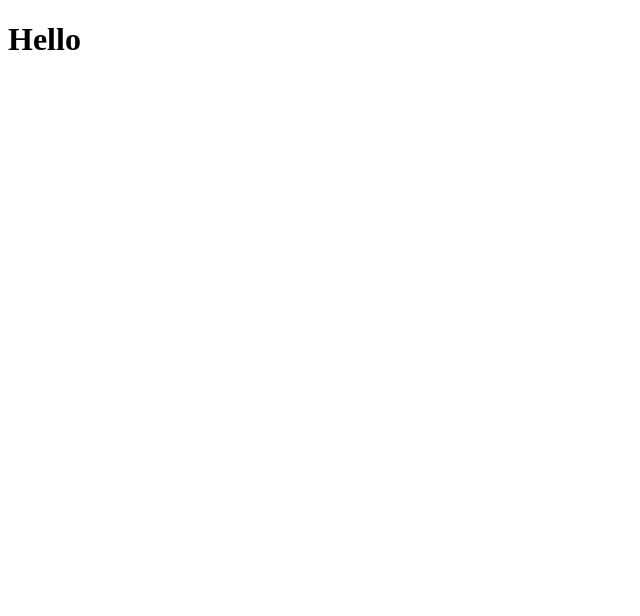
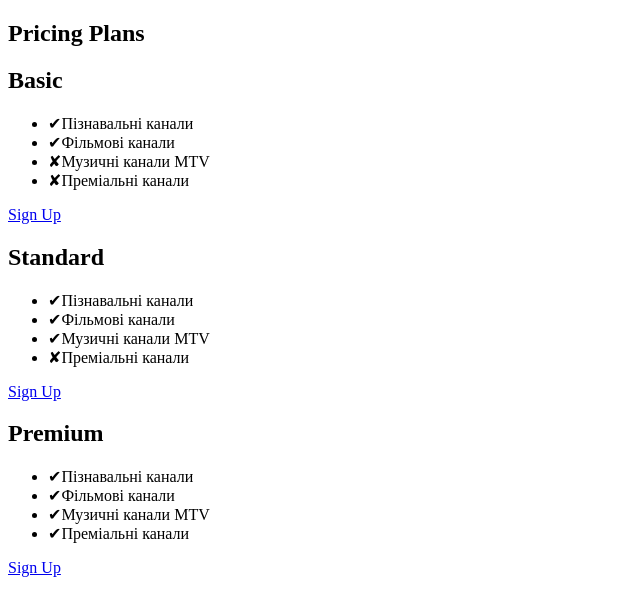
Before and after one commit to annak1104/annak1104-pricing_comparison_table, a plain HTML site: page src/index.html in a window 1280 px wide. Shown: the whole page, without its empty margins (0-640 px from the left). Drawn offline with Linux system fonts and the light colour scheme.

Commit message:
feat: add structure html cards

```diff
--- a/src/index.html
+++ b/src/index.html
@@ -4,10 +4,50 @@
   <meta charset="UTF-8">
   <meta name="viewport" content="width=device-width, initial-scale=1.0">
   <title>Pricing comparison table</title>
-  <link rel="stylesheet" href="./styles/style.css">
+  <link rel="stylesheet" href="styles/style.css">
   <script src="scripts/main.js" defer></script>
 </head>
 <body>
-  <h1>Hello</h1>
+  <section class="plan_container">
+    <h1 class="plan__header">Pricing Plans</h1>
+    <div class="plan__row">
+      <div class="card">
+        <h2 class="card__header">Basic</h2>
+        <p class="card__price" data-monthly="$9.99/month" data-yearly="$99.99/year"></p>
+        <ul class="card__list">
+          <li><span class="card__checkmark">✔</span>Пізнавальні канали</li>
+          <li><span class="card__checkmark">✔</span>Фільмові канали</li>
+          <li><span class="card__cross">✘</span>Музичні канали MTV</li>
+          <li><span class="card__cross">✘</span>Преміальні канали</li>
+        </ul>
+        <a href="#" class="card__btn">Sign Up</a>
+      </div>
+
+      <div class="card">
+        <h2 class="card__header">Standard</h2>
+        <p class="card__price" data-monthly="$9.99/month" data-yearly="$99.99/year"></p>
+        <ul class="card__list">
+          <li><span class="card__checkmark">✔</span>Пізнавальні канали</li>
+          <li><span class="card__checkmark">✔</span>Фільмові канали</li>
+          <li><span class="card__checkmark">✔</span>Музичні канали MTV</li>
+          <li><span class="card__cross">✘</span>Преміальні канали</li>
+        </ul>
+        <a href="#" class="card__btn">Sign Up</a>
+      </div>
+
+      <div class="card">
+        <h2 class="card__header">Premium</h2>
+        <p class="card__price" data-monthly="$9.99/month" data-yearly="$99.99/year"></p>
+        <ul class="card__list">
+          <li><span class="card__checkmark">✔</span>Пізнавальні канали</li>
+          <li><span class="card__checkmark">✔</span>Фільмові канали</li>
+          <li><span class="card__checkmark">✔</span>Музичні канали MTV</li>
+          <li><span class="card__checkmark">✔</span>Преміальні канали</li>
+        </ul>
+        <a href="#" class="card__btn">Sign Up</a>
+      </div>
+
+    </div>
+  </section>
 </body>
 </html>
```
